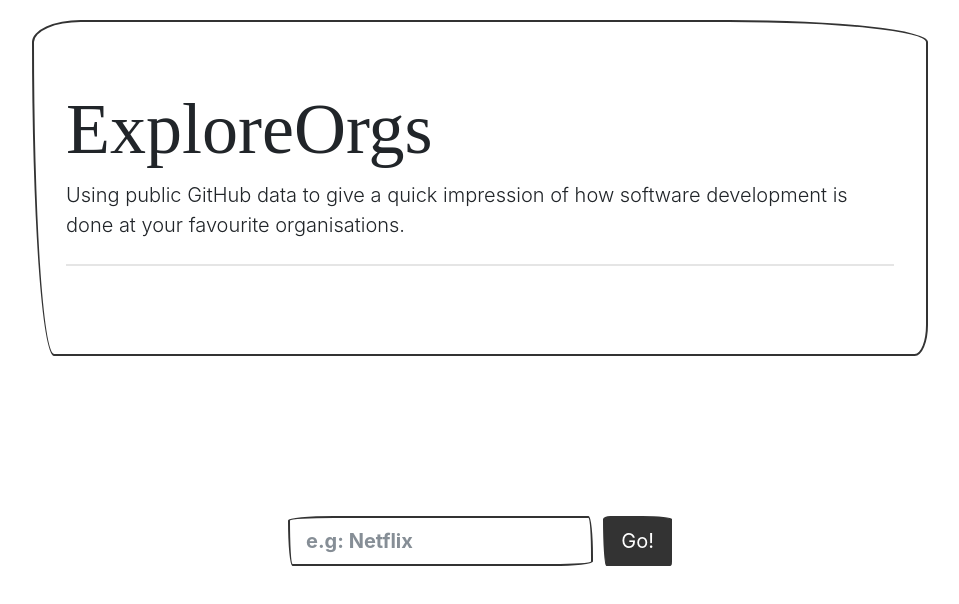
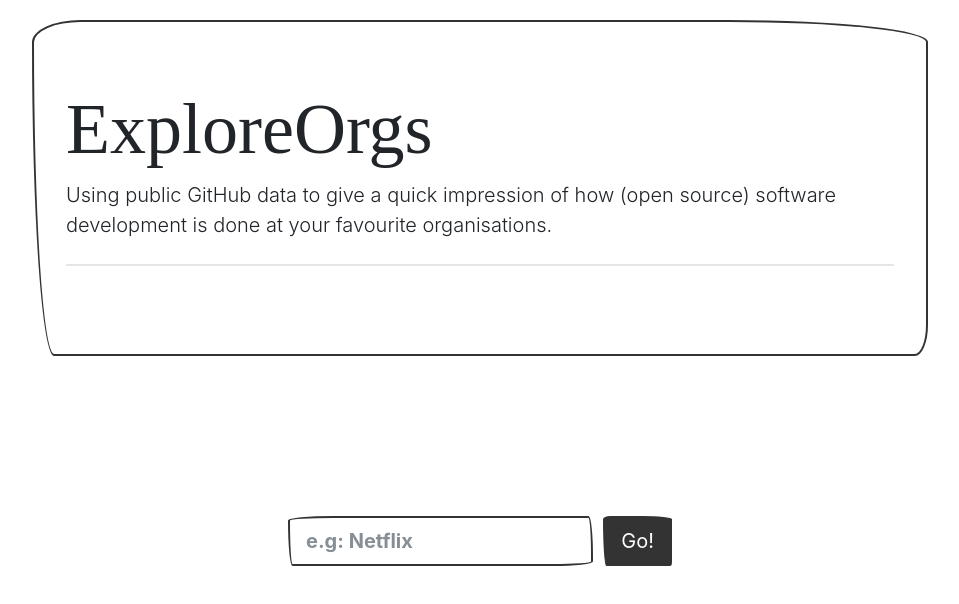
Before and after one commit to mcadariu/explore-orgs, an Angular app in the folder frontend/: page / in a window 1280 px wide. Shown: the top 604 px of the page, without its empty margins (160-1119 px from the left). Built offline with nearby package versions, Linux system fonts and the light colour scheme; a web font is replaced by a local one.

Commit message:
rephrased text a bit

```diff
--- a/frontend/src/app/app.component.html
+++ b/frontend/src/app/app.component.html
@@ -1,6 +1,6 @@
 <div class="jumbotron vertical-center">
   <h1 class="display-3">ExploreOrgs</h1>
-  <p class="lead">Using public GitHub data to give a quick impression of how software development is done at your favourite organisations.</p>
+  <p class="lead">Using public GitHub data to give a quick impression of how (open source) software development is done at your favourite organisations.</p>
   <hr class="my-4">
 </div>
 
```
